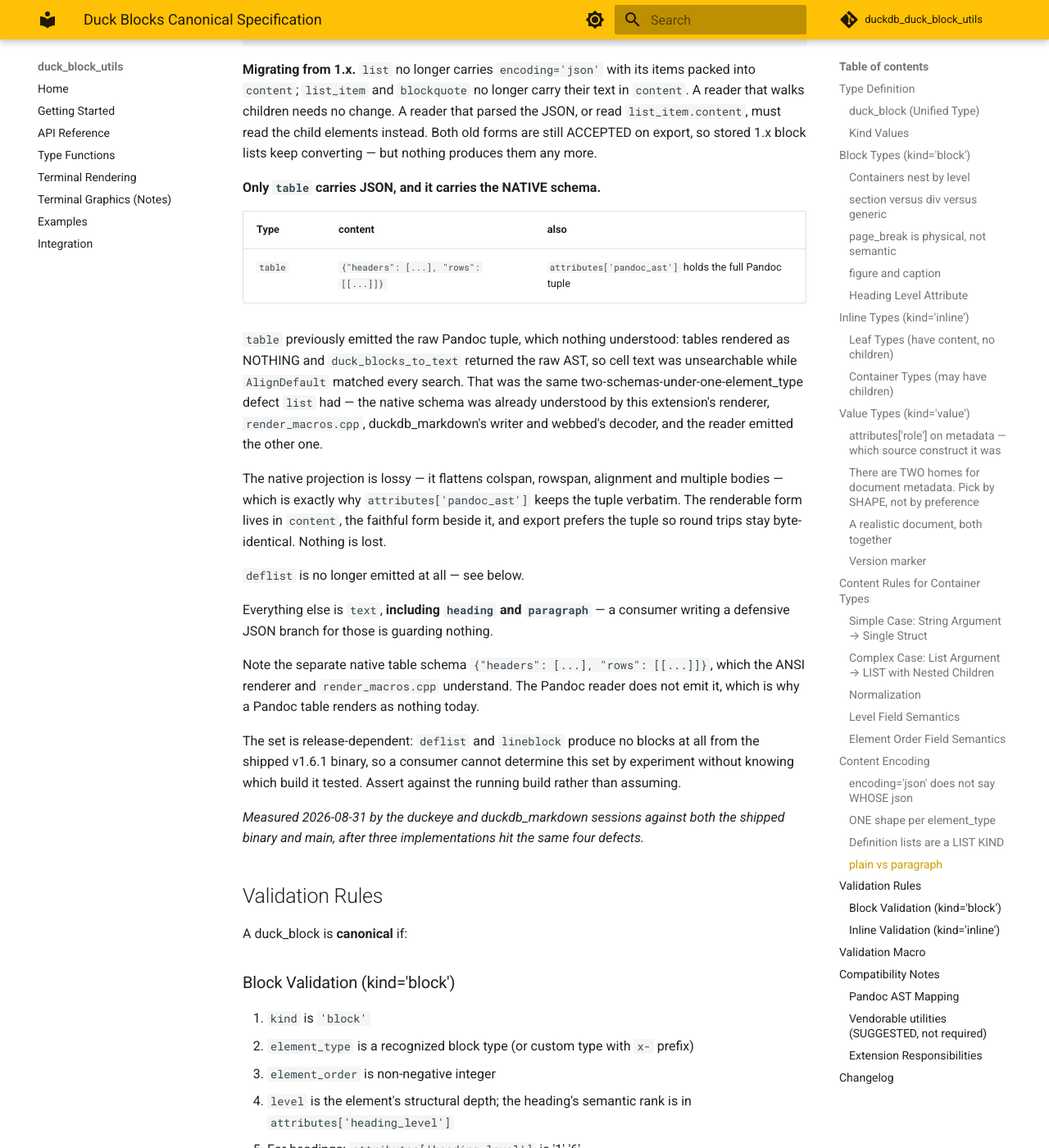
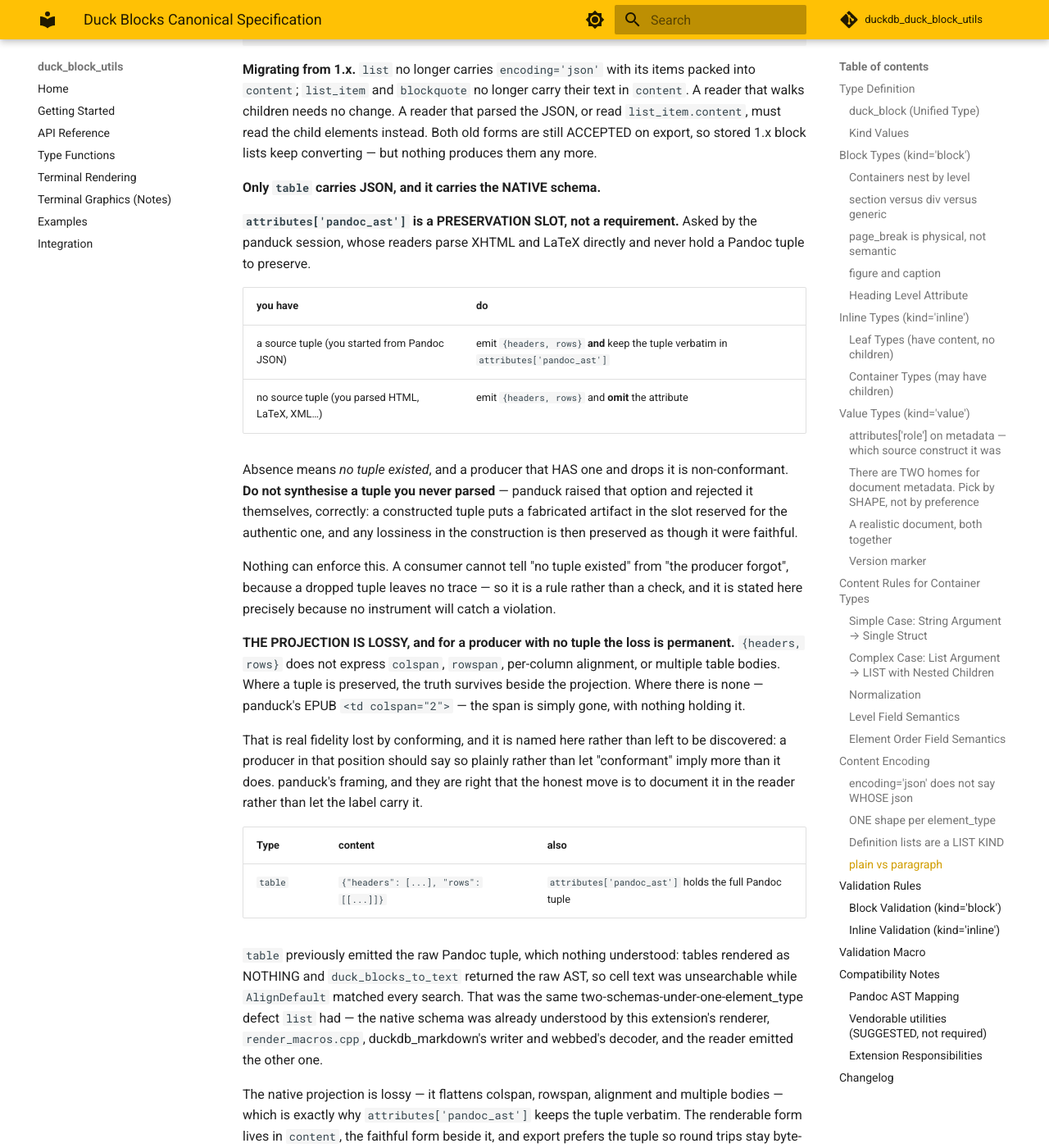
Before and after one commit to teaguesterling/duckdb_duck_block_utils, an MkDocs documentation site: the page built from docs/duck_blocks_spec.md, in a window 1280 px wide and 1400 px high, scrolled down 20071 px. Shown: the whole window at 82% size. Built offline with MkDocs 1.6.1 and Material for MkDocs 9.7.7, drawn with Linux system fonts in a browser that asks for light colours; comment, search, counter and statistics services are not loaded.

Commit message:
fix: search flattens with a space; and rule that pandoc_ast is a slot, not a requirement
TWO THINGS, both from producers about to depend on decisions that were unstated.

SEARCH. `duck_blocks_sections_like` matched on `duck_blocks_to_text()` with its default
separator -- a blank line -- so a phrase spanning a block boundary did not match:

    to_text(b, ' ') ILIKE '%here second%'  ->  true
    to_text(b)      ILIKE '%here second%'  ->  false

Found by the duckeye session, and the circumstance is what makes it urgent: they are
DELETING their own section/search SQL to call these macros, having established the
macro IS their query verbatim -- same CTEs, same bound, same sentinel. Their search
passed ' ' and this did not, so a naive swap would have silently lost every cross-block
hit. Wrong answers, no error.

A search predicate wants a flat text stream; a RENDERING wants paragraph separation.
Different jobs. Only the predicate is flattened, and the discriminating assertion is
that the output still contains newlines -- flattening both would satisfy the match test
perfectly while turning every section into one run-on line.

TABLES. `attributes['pandoc_ast']` is a PRESERVATION SLOT, not a requirement. Asked by
panduck, whose readers parse XHTML and LaTeX directly and never hold a tuple to
preserve. Absence means no tuple existed; a producer that HAS one and drops it is
non-conformant.

They also raised synthesising a tuple from HTML and rejected it themselves, correctly:
a constructed tuple puts a fabricated artifact in the slot reserved for the authentic
one, and any lossiness in the construction is then preserved as though faithful.

NOTHING CAN ENFORCE THIS, and the spec says so. A consumer cannot tell "no tuple
existed" from "the producer forgot" -- a dropped tuple leaves no trace. So it is a rule
rather than a check, stated precisely because no instrument will catch a violation.

AND THE PROJECTION IS LOSSY, which matters more for them than for me. {headers, rows}
cannot express colspan, rowspan, alignment or multiple bodies. Where a tuple is
preserved the truth survives beside the projection; where there is none, an EPUB
`<td colspan="2">` is simply gone. That is real fidelity lost BY conforming, and it is
now named in the spec rather than left to be discovered -- panduck's point, and their
instinct to document it in the reader rather than let "conformant" imply more than it
does is the right one.

```diff
--- a/docs/duck_blocks_spec.md
+++ b/docs/duck_blocks_spec.md
@@ -811,6 +811,36 @@
 
 **Only `table` carries JSON, and it carries the NATIVE schema.**
 
+**`attributes['pandoc_ast']` is a PRESERVATION SLOT, not a requirement.** Asked by the
+panduck session, whose readers parse XHTML and LaTeX directly and never hold a Pandoc
+tuple to preserve.
+
+| you have | do |
+|---|---|
+| a source tuple (you started from Pandoc JSON) | emit `{headers, rows}` **and** keep the tuple verbatim in `attributes['pandoc_ast']` |
+| no source tuple (you parsed HTML, LaTeX, XML…) | emit `{headers, rows}` and **omit** the attribute |
+
+Absence means *no tuple existed*, and a producer that HAS one and drops it is
+non-conformant. **Do not synthesise a tuple you never parsed** — panduck raised that
+option and rejected it themselves, correctly: a constructed tuple puts a fabricated
+artifact in the slot reserved for the authentic one, and any lossiness in the
+construction is then preserved as though it were faithful.
+
+Nothing can enforce this. A consumer cannot tell "no tuple existed" from "the producer
+forgot", because a dropped tuple leaves no trace — so it is a rule rather than a check,
+and it is stated here precisely because no instrument will catch a violation.
+
+**THE PROJECTION IS LOSSY, and for a producer with no tuple the loss is permanent.**
+`{headers, rows}` does not express `colspan`, `rowspan`, per-column alignment, or
+multiple table bodies. Where a tuple is preserved, the truth survives beside the
+projection. Where there is none — panduck's EPUB `<td colspan="2">` — the span is
+simply gone, with nothing holding it.
+
+That is real fidelity lost by conforming, and it is named here rather than left to be
+discovered: a producer in that position should say so plainly rather than let
+"conformant" imply more than it does. panduck's framing, and they are right that the
+honest move is to document it in the reader rather than let the label carry it.
+
 | Type | content | also |
 |------|---------|------|
 | `table` | `{"headers": [...], "rows": [[...]]}` | `attributes['pandoc_ast']` holds the full Pandoc tuple |
```
Also changed, not shown: 2 other files.
